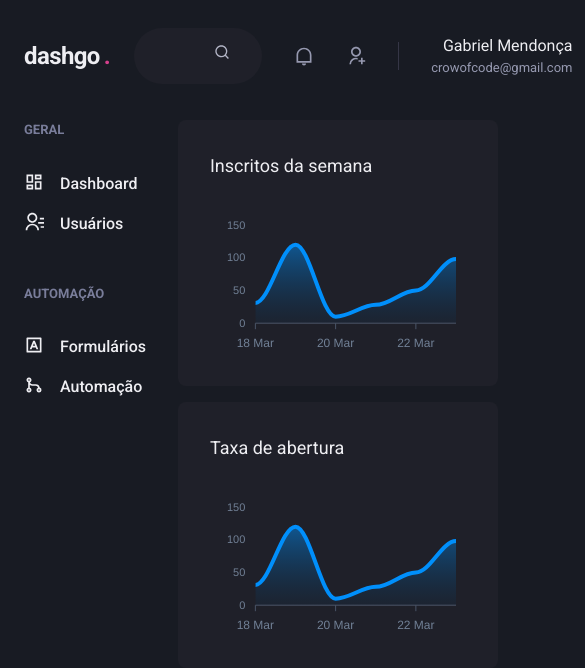
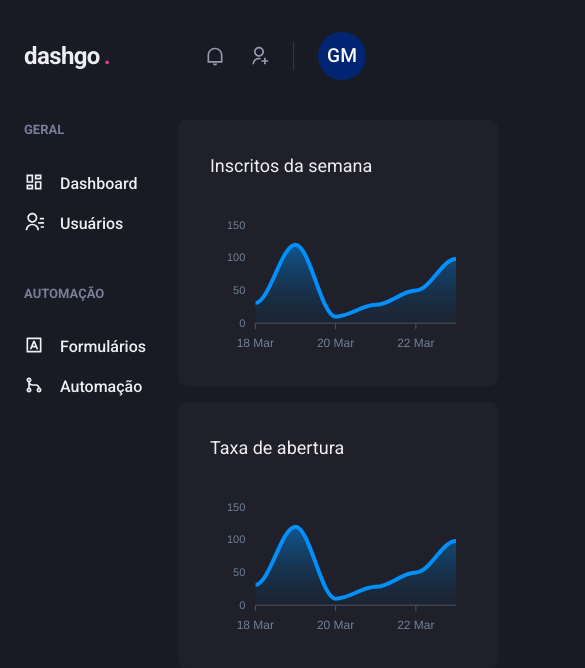
Before and after one commit to gabriel-mend/ignite-reactjs, a Next.js app in the folder dashgo/: page /dashboard in a window 390 px wide. Shown: the top 668 px of the page, 585 px wide, since content can reach past the window. Built offline with nearby package versions, Linux system fonts and the light colour scheme.

Commit message:
Responsividade no header

```diff
--- a/dashgo/src/components/Header/NotificationsNav.tsx
+++ b/dashgo/src/components/Header/NotificationsNav.tsx
@@ -4,9 +4,9 @@
 export function NotificationsNav () {
   return(
     <HStack
-      spacing="8"
-      marginX="8"
-      pr="8"
+      spacing={["6", "8"]}
+      marginX={["6", "8"]}
+      pr={["6", "8"]}
       py="1"
       color="gray.300"
       borderRightWidth={1}
--- a/dashgo/src/components/Header/Profile.tsx
+++ b/dashgo/src/components/Header/Profile.tsx
@@ -1,14 +1,20 @@
 import { Avatar, Box, Flex, Text } from "@chakra-ui/react";
 
-export function Profile () {
+interface ProfileProps {
+  showProfileData: boolean
+}
+
+export function Profile ({ showProfileData }: ProfileProps) {
   return (
     <Flex
       align="center"
     >
-      <Box mr="4" textAlign="right">
-        <Text>Gabriel Mendonça</Text>
-        <Text color="gray.300" fontSize="small">crowofcode@gmail.com</Text>
-      </Box>
+      {showProfileData && (
+        <Box mr="4" textAlign="right">
+          <Text>Gabriel Mendonça</Text>
+          <Text color="gray.300" fontSize="small">crowofcode@gmail.com</Text>
+        </Box>
+      )}
       <Avatar size="md" name="Gabriel Mendonça">
 
       </Avatar>
--- a/dashgo/src/components/Header/index.tsx
+++ b/dashgo/src/components/Header/index.tsx
@@ -1,10 +1,14 @@
-import { Flex } from "@chakra-ui/react";
+import { Flex, useBreakpointValue } from "@chakra-ui/react";
 import { Logo } from "./Logo";
 import { NotificationsNav } from "./NotificationsNav";
 import { Profile } from "./Profile";
 import { SearchBox } from "./SearchBox";
 
 export function Header () {
+  const isWideVersion = useBreakpointValue({
+    base: false,
+    lg: true
+  })
   return (
     <Flex
       as="header"
@@ -17,13 +21,17 @@
       align="center"
     >
       <Logo />
-      <SearchBox />
+
+      { isWideVersion && (
+        <SearchBox />
+      )}
+
       <Flex
         align="center"
         ml="auto"
       >
         <NotificationsNav />
-        <Profile />
+        <Profile showProfileData={ isWideVersion }/>
       </Flex>
     </Flex>
   )
```
